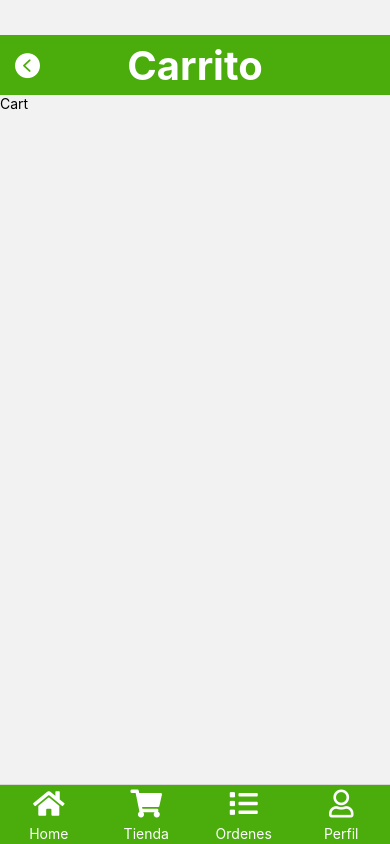
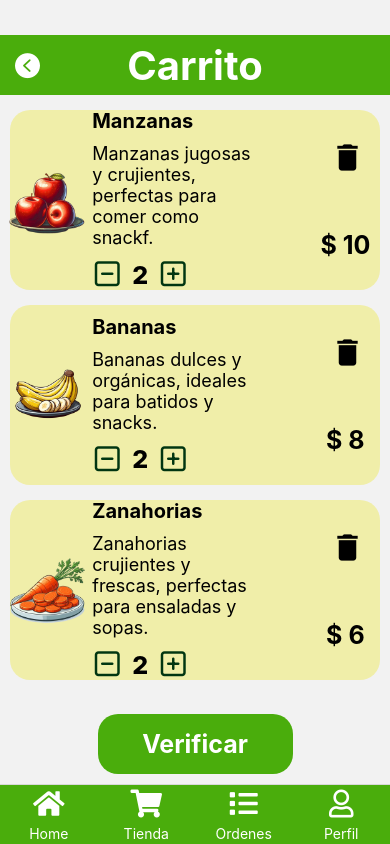
Before and after one commit to jonalippo/ProyectoVerderMarket, a React Native app: screen /CartStack in a window 390 px wide. Built offline with nearby package versions, Linux system fonts and the light colour scheme.

Commit message:
cambios en general y creacionde la pantalla carrito

```diff
--- /dev/null
+++ b/src/components/CardCartProduct.js
@@ -0,0 +1,131 @@
+import { StyleSheet, Text, View, Image, Pressable } from "react-native";
+import { colors } from "../../global/Theme";
+import React from "react";
+import MaterialIcons from "@expo/vector-icons/MaterialIcons";
+import Feather from "@expo/vector-icons/Feather";
+
+export default function CardCartProduct({ product }) {
+  const { images, title, description, price } = product;
+  const imageMap = {
+    "../../assets/manzanaRoja.png": require("../../assets/manzanaRoja.png"),
+    "../../assets/banana.png": require("../../assets/banana.png"),
+    "../../assets/zanahorias.png": require("../../assets/zanahorias.png"),
+  };
+
+  return (
+    <View style={styles.container}>
+      <View style={styles.containerProducts}>
+        <Image
+          source={imageMap[images]}
+          style={styles.img}
+          resizeMode="contain"
+        />
+        <View style={styles.containerText}>
+          <Text style={styles.title}>{title}</Text>
+          <Text style={styles.description}>{description}</Text>
+          <View style={styles.containerCount}>
+            <Pressable>
+              <Feather
+                name="minus-square"
+                size={30}
+                color={colors.primaryAccent}
+              />
+            </Pressable>
+            <Text style={styles.textCount}>2</Text>
+            <Pressable>
+              <Feather
+                name="plus-square"
+                size={30}
+                color={colors.primaryAccent}
+              />
+            </Pressable>
+          </View>
+        </View>
+
+        <View style={styles.containerPrice}>
+          <MaterialIcons
+            name="delete"
+            size={35}
+            color="black"
+            style={styles.icon}
+          />
+          <Text style={styles.price}>$ {price}</Text>
+        </View>
+      </View>
+    </View>
+  );
+}
+
+const styles = StyleSheet.create({
+  container: {
+    alignItems: "center",
+    justifyContent: "center",
+    gap: 10,
+    marginTop: 15,
+  },
+
+  containerProducts: {
+    backgroundColor: colors.colorText,
+    width: "95%",
+    height: 180,
+    flexDirection: "row",
+    padding: 8,
+    gap: 5,
+    justifyContent: "center",
+    alignItems: "center",
+    borderRadius: 20,
+  },
+
+  img: {
+    minWidth: 70,
+    minHeight: 70,
+    maxWidth: 100,
+    maxHeight: 100,
+    width: "20vw",
+    height: "20vw",
+  },
+
+  containerText: {
+    width: "60%",
+    alignItems: "left",
+    gap: 10,
+    textAlign: "left",
+  },
+
+  title: {
+    fontSize: 20,
+    fontWeight: "bold",
+  },
+
+  description: {
+    fontSize: 18,
+    width: "80%",
+  },
+
+  containerCount: {
+    flexDirection: "row",
+    alignItems: "center",
+    gap: 10,
+  },
+
+  textCount: {
+    fontSize: 25,
+    fontWeight: 800,
+  },
+
+  containerPrice: {
+    width: "20%",
+    padding: 10,
+    gap: 55,
+  },
+
+  icon: {
+    marginHorizontal: "20%",
+  },
+
+  price: {
+    fontSize: 25,
+    textAlign: "center",
+    fontWeight: "bold",
+  },
+});
--- a/src/components/CardProduct.js
+++ b/src/components/CardProduct.js
@@ -43,8 +43,6 @@ const styles = StyleSheet.create({
     borderColor: colors.primaryAccent,
     borderWidth: 2,
     borderRadius: 10,
-    padding: 8,
-    gap: 10,
   },
 
   img: {
--- a/src/components/Categories.js
+++ b/src/components/Categories.js
@@ -24,14 +24,16 @@ export default Categories;
 const styles = StyleSheet.create({
   container: {
     paddingLeft: 10,
-    paddingBottom: 10,
+    paddingBottom: 20,
   },
+
   title: {
     fontSize: 30,
     alignItems: "flex-start",
     paddingVertical: 10,
   },
+
   containerCard: {
-    paddingBottom: 30,
+    paddingTop: 10,
   },
 });
--- a/src/components/ItemCategory.js
+++ b/src/components/ItemCategory.js
@@ -32,11 +32,13 @@ const styles = StyleSheet.create({
     alignItems: "center",
     justifyContent: "start",
   },
+
   img: {
     width: 65,
     height: 65,
     borderRadius: 30,
   },
+
   text: {
     fontWeight: "bold",
     color: "black",
--- /dev/null
+++ b/src/data/cart.json
@@ -0,0 +1,32 @@
+{
+    "total":1000,
+    "products":[
+         {
+    "id": 1,
+    "title": "Manzanas",
+    "description": "Manzanas jugosas y crujientes, perfectas para comer como snackf.",
+    "price": 10,
+    "category": "Frutas",
+    "thumbnail": "../../assets/manzanaRoja.png",
+    "images": "../../assets/manzanaRoja.png"
+  },
+  {
+    "id": 2,
+    "title": "Bananas",
+    "description": "Bananas dulces y orgánicas, ideales para batidos y snacks.",
+    "price": 8,
+    "category": "Frutas",
+    "thumbnail": "../../assets/banana.png",
+    "images": "../../assets/banana.png"
+  },
+  {
+    "id": 3,
+    "title": "Zanahorias",
+    "description": "Zanahorias crujientes y frescas, perfectas para ensaladas y sopas.",
+    "price": 6,
+    "category": "Verduras",
+    "thumbnail": "../../assets/zanahorias.png",
+    "images": "../../assets/zanahorias.png"
+  }
+    ]
+}
--- /dev/null
+++ b/src/data/orders.json
@@ -0,0 +1,3 @@
+[
+
+]
--- a/src/screens/Cart.js
+++ b/src/screens/Cart.js
@@ -1,11 +1,54 @@
-import { StyleSheet, Text, View } from "react-native";
+import { StyleSheet, FlatList, View, Pressable, Text } from "react-native";
+import cart from "../data/cart.json";
+import { colors } from "../../global/Theme";
+import CardCartProduct from "../components/CardCartProduct";
 
 const Cart = () => {
   return (
-    <View>
-      <Text>Cart</Text>
+    <View style={styles.container}>
+      <FlatList
+        data={cart.products}
+        keyExtractor={(item) => item.id}
+        contentContainerStyle={styles.flatListContent}
+        renderItem={({ item }) => <CardCartProduct product={item} />}
+      />
+
+      <Pressable style={styles.containerButton}>
+        <Text style={styles.textButton}>Verificar</Text>
+      </Pressable>
     </View>
   );
 };
 
 export default Cart;
+
+const styles = StyleSheet.create({
+  container: {
+    alignItems: "center",
+    position: "relative",
+    width: "100%",
+    flex: 1,
+  },
+
+  flatListContent: {
+    paddingBottom: 150,
+  },
+
+  containerButton: {
+    backgroundColor: colors.primary,
+    paddingVertical: 15,
+    alignItems: "center",
+    justifyContent: "center",
+    width: "50%",
+    borderRadius: 20,
+    position: "absolute",
+    bottom: 70,
+  },
+
+  textButton: {
+    color: "white",
+    fontSize: 25,
+    textAlign: "center",
+    fontWeight: "bold",
+  },
+});
--- a/src/screens/Home.js
+++ b/src/screens/Home.js
@@ -33,7 +33,6 @@ export default function Home({ title }) {
         keyExtractor={(item) => item.id}
         numColumns={2}
         contentContainerStyle={style.flatListContent}
-        columnWrapperStyle={style.columnWrapper}
         renderItem={({ item }) => (
           <View style={style.cardContainer}>
             <CardProduct product={item} />
@@ -50,16 +49,13 @@ const style = StyleSheet.create({
   title: {
     fontSize: 30,
     alignItems: "flex-start",
-    paddingVertical: 10,
     marginLeft: 10,
   },
 
   flatListContent: {
     justifyContent: "center",
-  },
-
-  columnWrapper: {
-    justifyContent: "space-evenly",
+    alignItems: "center",
+    paddingBottom: 50,
   },
 
   cardContainer: {
```
